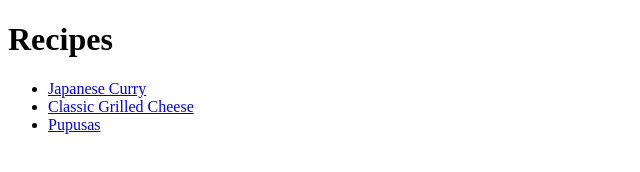
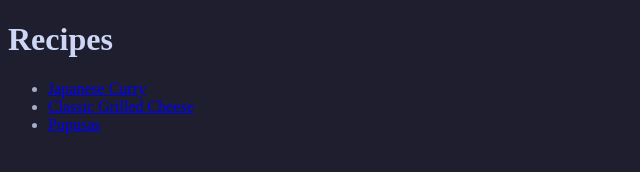
Before and after one commit to orcenec/odin-recipes, a plain HTML site: page index.html in a window 1280 px wide. Shown: the whole page, without its empty margins (0-640 px from the left). Drawn offline with Linux system fonts and the light colour scheme.

Commit message:
added some styling

```diff
--- a/index.html
+++ b/index.html
@@ -7,7 +7,7 @@
     <title>Odin Recipes</title>
 </head>
 <body>
-    <h1>Recipes</h1>
+    <h1 class="header">Recipes</h1>
     <ul>
         <li><a href="recipes/curry.html">Japanese Curry</a></li>
         <li><a href="recipes/grilled-cheese.html">Classic Grilled Cheese</a></li>
--- a/styles.css
+++ b/styles.css
@@ -0,0 +1,15 @@
+body {
+    background-color: #1e1e2e;
+}
+
+.header {
+    font-family: 'Times New Roman', Times, serif;
+}
+
+h1, h2, h3, h4 {
+    color: #cdd6f4;
+}
+
+p, ol, ul {
+    color: #a6adc8;
+}
```
Also changed, not shown: recipes/curry.html (+1 -1 lines), recipes/grilled-cheese.html (+1 -1 lines), recipes/pupusas.html (+1 -1 lines).
